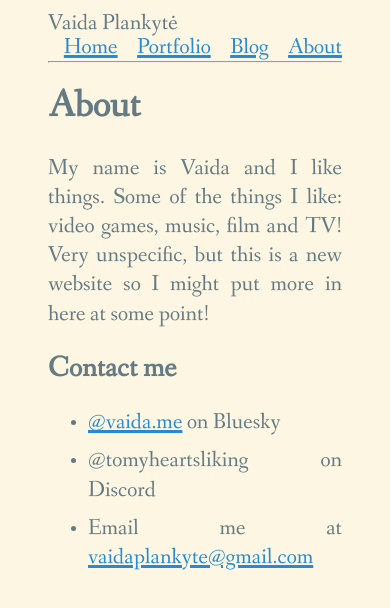
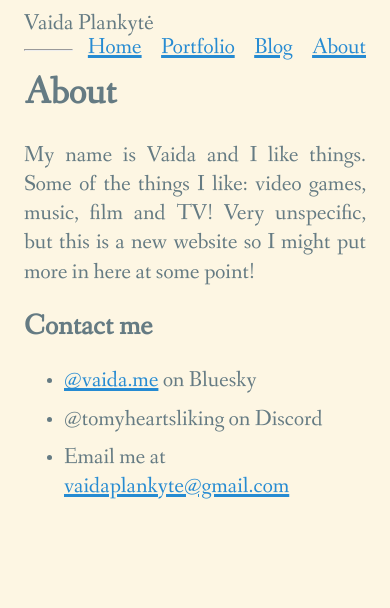
Before and after one commit to vaidap/vaidap.github.io, an Eleventy site: page about.md in a window 390 px wide. Built offline with nearby package versions, Linux system fonts and the light colour scheme; Eleventy itself is replaced by a stand-in of ours; files that its build step writes are made by us from their sources.

Commit message:
fix margins on small screens

```diff
--- a/css/style.css
+++ b/css/style.css
@@ -95,8 +95,12 @@ blockquote {
 @media only screen and (max-width: 700px) {
 
 	header {
-	margin-top: 0.6em;
-	font-size: 1.4em;
+		margin-top: 0.6em;
+		font-size: 1.4em;
+	}
+
+	body {
+		padding: 0em 1.5em;
 	}
 
 	h1 {
@@ -110,7 +114,10 @@ blockquote {
 	p, ul, ol {
 		font-size: 1.4em;
 		line-height:1.3em;
-		text-align: justify;
+	}
+
+	ul, ol {
+		text-align: left;
 	}
 
 	li {
```
Also changed, not shown: 1 other file.
